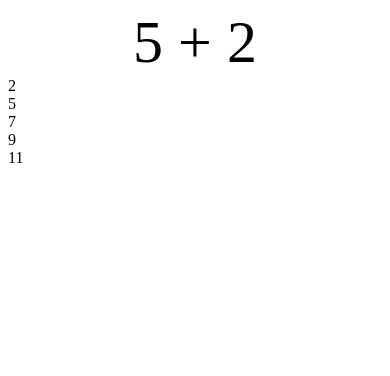
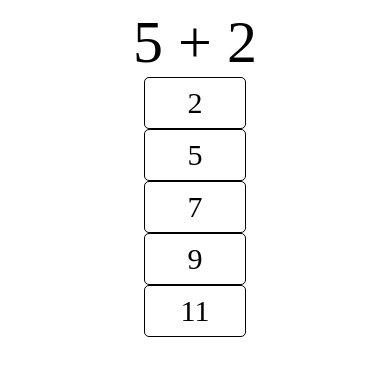
Before and after one commit to Logikaaa/OzarchukVlad, a plain HTML site: page index.html in a window 390 px wide. Drawn offline with Linux system fonts and the light colour scheme.

Commit message:
Add files via upload

```diff
--- a/style.css
+++ b/style.css
@@ -11,4 +11,42 @@ body{
     }
 }
 
-@media screen and (max-width: )
+
+
+
+
+@media screen and (max-width: 767px){
+    .ans{
+
+        Width: 100px;
+        height: 50px;
+        margin-bottom: 25px;
+        font-size: 30px;
+        border-radius: 5px;
+        display: flex;
+        justify-self: center;
+        align-items: center;
+        margin: auto;
+    }
+}
+
+@media screen and (min-width: 768px) and (max-widht: 1599px){
+    .ans{
+        border: 1px solid black;
+        width: 100px;
+        height: 70px;
+        font-size: 42px;
+        display: flex;
+        justify-content: center;
+        align-items: center;
+        border-radius: center;
+    }
+}
+
+.ans{
+    border: 1px solid black;
+    display: flex;
+    justify-content: center;
+    align-items: center;
+    border-radius: 5px
+}
```
